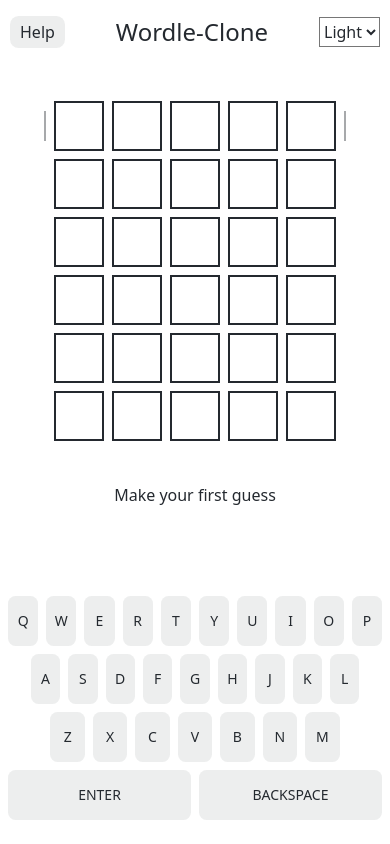
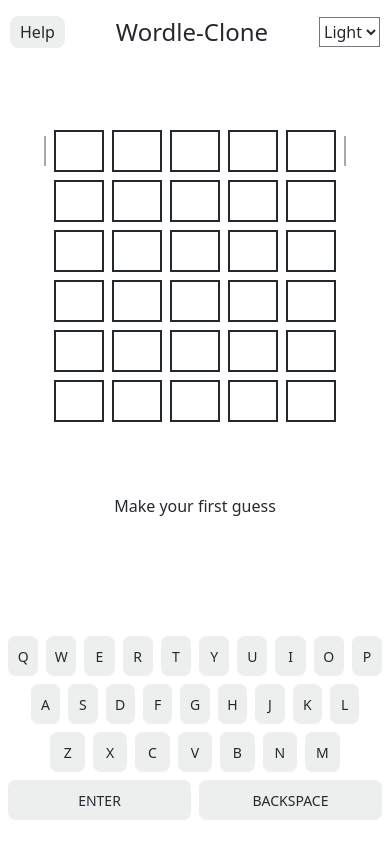
Before and after one commit to sid7/wordle-clone, a React (Vite) app: page / in a window 390 px wide. Built offline with nearby package versions, Linux system fonts and the light colour scheme.

Commit message:
adject height of keypad and board to fit better on smaller size mobile

```diff
--- a/src/styles/board.scss
+++ b/src/styles/board.scss
@@ -34,7 +34,7 @@
   display: flex;
   align-items: center;
   justify-content: center;
-  block-size: 50px;
+  block-size: 42px;
   inline-size: 50px;
   border: 2px solid;
   text-transform: capitalize;
@@ -47,3 +47,9 @@
     }
   }
 }
+
+@include breakpoint-up('xs') {
+  .letter {
+    block-size: 50px;
+  }
+}
--- a/src/styles/keypad.scss
+++ b/src/styles/keypad.scss
@@ -16,7 +16,7 @@
 }
 
 .key {
-  block-size: 50px;
+  block-size: 40px;
   flex: 1;
   padding: 0;
   font-size: 14px;
@@ -43,6 +43,12 @@
   }
 }
 
+@include breakpoint-up('xs') {
+  .key {
+    block-size: 50px;
+  }
+}
+
 @include breakpoint-up('md') {
   .key {
     block-size: 40px;
```
